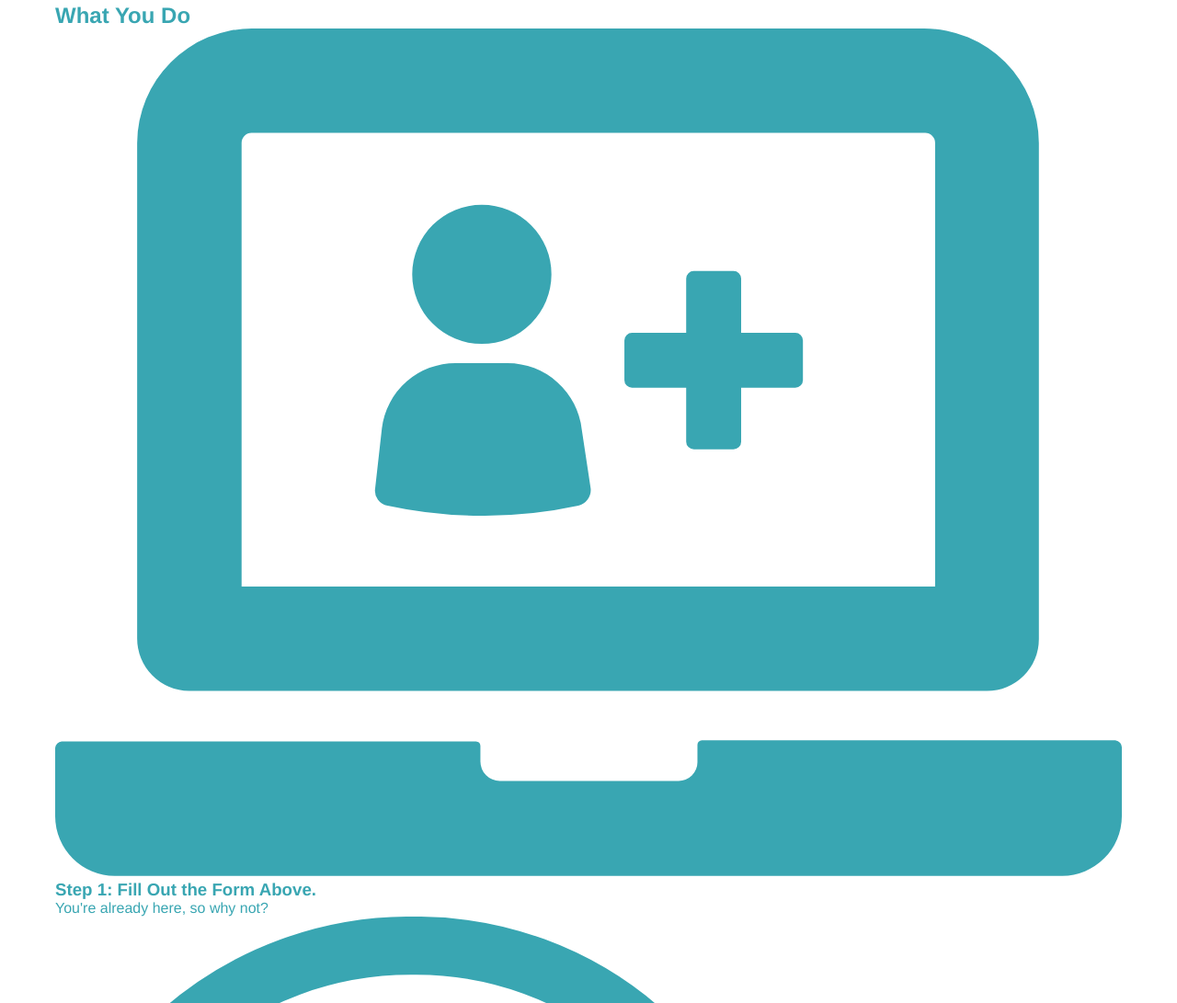
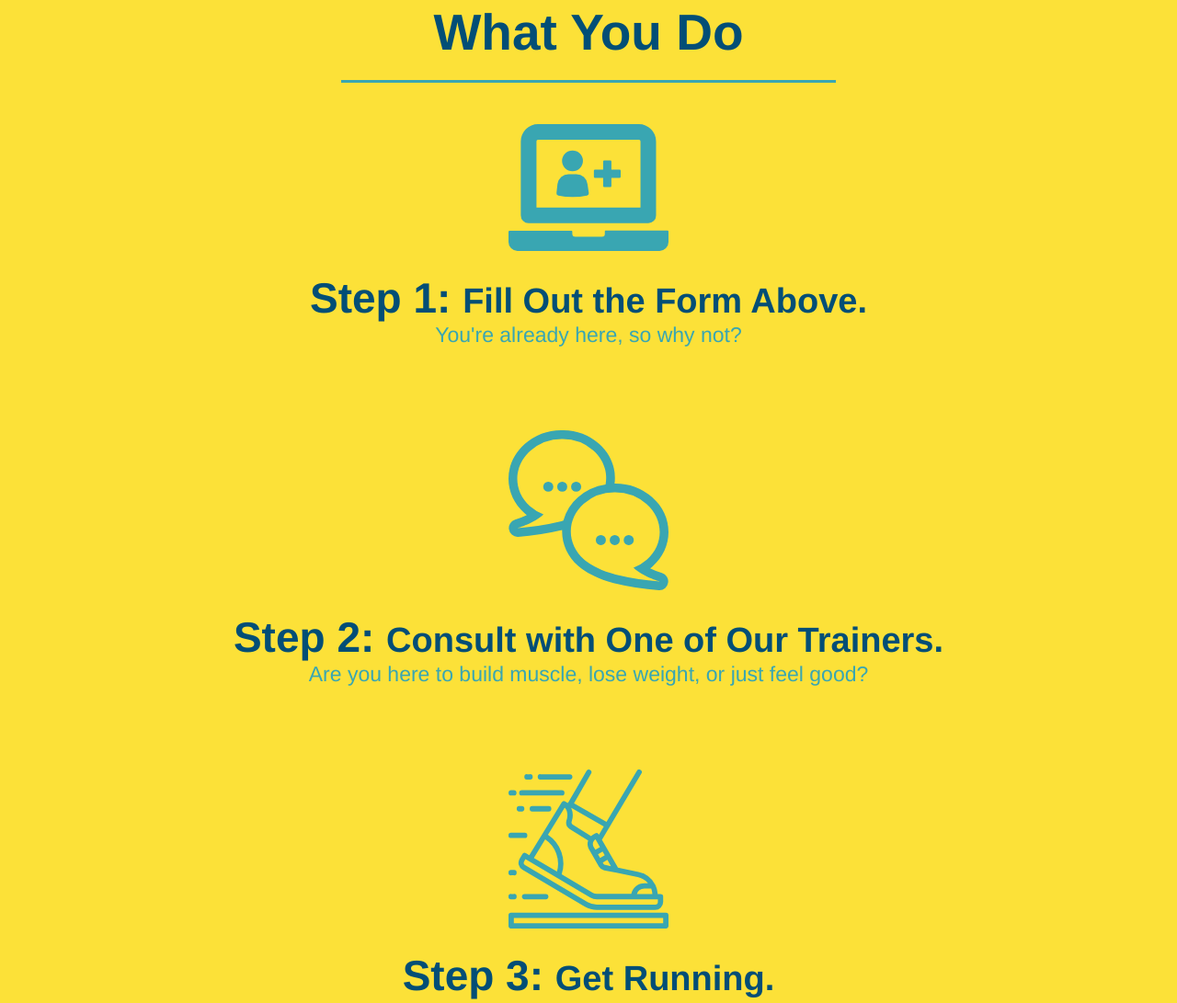
Before and after one commit to MattKolbach/run-buddy, a plain HTML site: page index.html in a window 1280 px wide. Shown: the part 1015-2106 px from the top of the page at 92% size. Drawn offline with Linux system fonts and the light colour scheme.

Commit message:
styled what you do section

```diff
--- a/assets/css/style.css
+++ b/assets/css/style.css
@@ -121,26 +121,59 @@
     font-size: 16px;
   }
 
-.intro {
-    text-align: center;
-}
-
-.intro h2 {
-    /* add this alongside your other declarations */
+  .section-title {
        display: inline-block;
        font-size: 55px;
        color: #024e76;
        margin-bottom: 35px;
        padding: 0 100px 20px 100px;
     border-bottom: 3px solid;
+   }
+
+   .primary-border {
        border-color: #fce138;
    }
 
+   .secondary-border {
+       border-color: #39a6b2;
+   }
+
+    .intro {
+        text-align: center;
+    }
+
     .intro p {
-    /* add this alonside your other dexlarations */
         margin: 0 auto;
         line-height: 1.7;
         color: #39a6b2;
         width: 80%;
         font-size: 20px;
     }
+
+    .steps {
+     text-align: center;
+        background: #fce138;
+    }
+
+    .steps div {
+        margin-bottom: 80px;
+    }
+
+    .steps img {
+        width: 15%;
+        margin: 10px 0;
+    }
+
+    .steps h3 {
+        color: #024e76;
+        font-size: 46px;
+        margin-top: 10px;
+    }
+
+    .steps p {
+        color: #39a6b2;
+        font-size: 23px;
+    }
+    .steps span {
+        font-size: 38px;
+    }
--- a/index.html
+++ b/index.html
@@ -70,38 +70,38 @@
 
   <!-- "what we do" section -->
   <section id="what-we-do" class="intro">
-    <h2>What We Do</h2>
+    <h2 class="section-title primary-border">What We Do</h2>
     <p>
        butcher selfies chambray shabby chic gentrigy readymake yr Echo Park XOX
     </p>
   </section>
 
   <!-- "what you do" section -->
-  <section id="what-you-do">
-    <h2>What You Do</h2>
+  <section id="what-you-do" class="steps">
+    <h2 class="section-title secondary-border">What You Do</h2>
 
     <div>
       <!--insert this img element-->
       <img src="./assets/images/step-1.svg" alt="" />
-      <h3>Step 1: Fill Out the Form Above.</h3>
+      <h3>Step 1: <span>Fill Out the Form Above.</span></h3>
       <p>You're already here, so why not?</p>
     </div>
 
     <div>
       <img src="./assets/images/step-2.svg" alt="" />
-      <h3>Step 2: Consult with One of Our Trainers.</h3>
+      <h3>Step 2: <span>Consult with One of Our Trainers.</span></h3>
       <p>Are you here to build muscle, lose weight, or just feel good?</p>
     </div>
 
     <div>
       <img src="./assets/images/step-3.svg" alt="" />
-      <h3>Step 3: Get Running.</h3>
+      <h3>Step 3: <span>Get Running.</span></h3>
       <p>Hit the ground running (literally) once your trainer lays out your plan.</p>
     </div>
 
     <div>
       <img src="./assets/images/step-4.svg" alt="" />
-      <h3>Step 4: See Results.</h3>
+      <h3>Step 4: <span>See Results.</span></h3>
       <p>Bi-weekly checkins with your trainer will keep you focused.</p>
     </div>
   </section>
```
Lines whose indentation alone changed are shown as unchanged.
